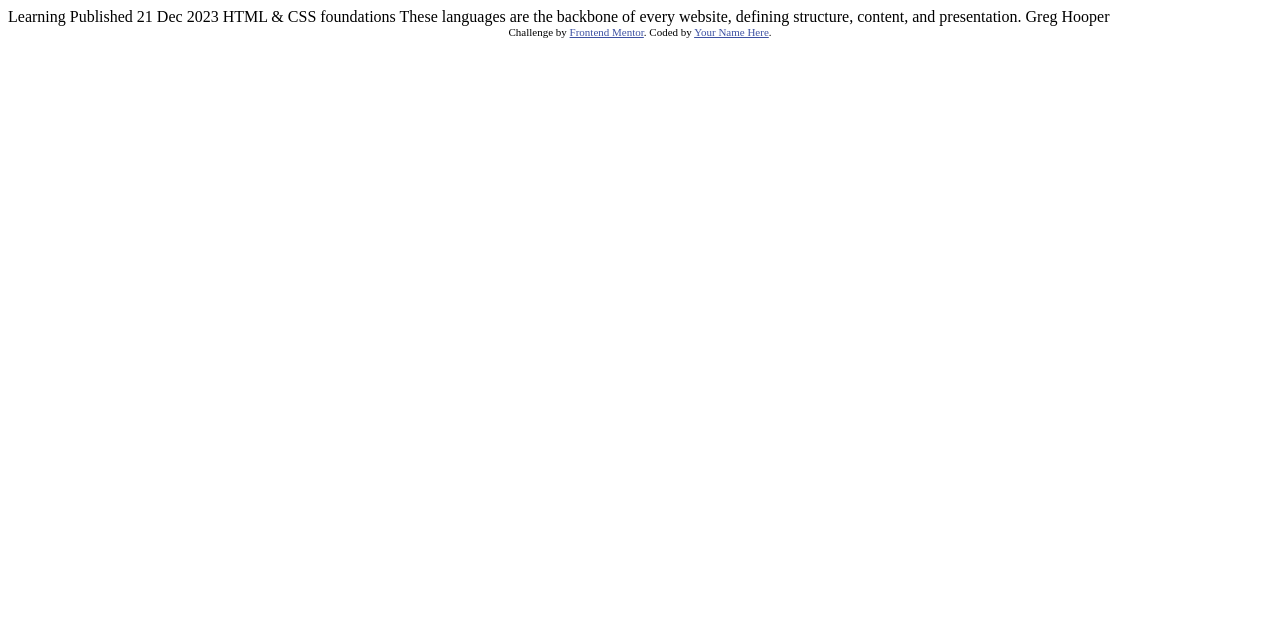
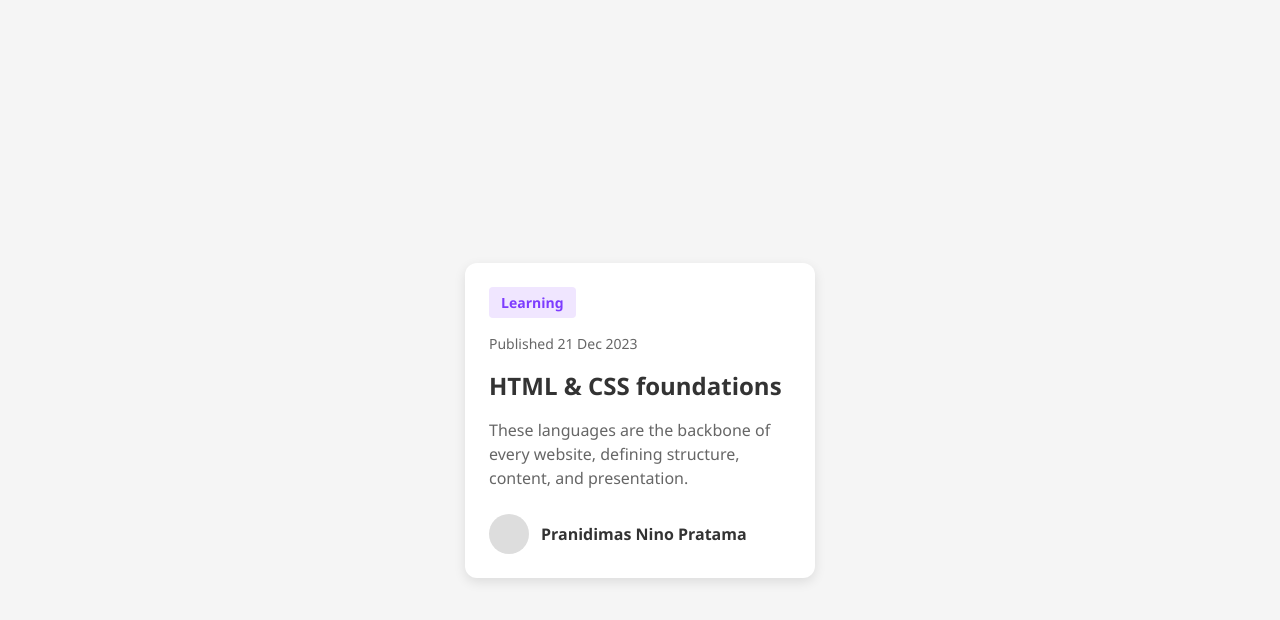
Before and after one commit to pninopratama/blog-preview-card-main, a plain HTML site: page index.html in a window 1280 px wide. Drawn offline with Linux system fonts and the light colour scheme.

Commit message:
first commit

```diff
--- a/index.html
+++ b/index.html
@@ -1,34 +1,91 @@
 <!DOCTYPE html>
 <html lang="en">
 <head>
-  <meta charset="UTF-8">
-  <meta name="viewport" content="width=device-width, initial-scale=1.0"> <!-- displays site properly based on user's device -->
+    <meta charset="UTF-8">
+    <meta name="viewport" content="width=device-width, initial-scale=1.0">
+    <title>HTML & CSS Foundations</title>
+    <style>
+        body {
+            font-family: 'Segoe UI', Tahoma, Geneva, Verdana, sans-serif;
+            background-color: #f5f5f5;
+            display: flex;
+            justify-content: center;
+            align-items: center;
+            min-height: 100vh;
+            margin: 0;
+            padding: 20px;
+        }
 
-  <link rel="icon" type="image/png" sizes="32x32" href="./assets/images/favicon-32x32.png">
+        .card {
+            background-color: white;
+            border-radius: 12px;
+            box-shadow: 0 4px 12px rgba(0, 0, 0, 0.1);
+            width: 100%;
+            max-width: 350px;
+            padding: 24px;
+            box-sizing: border-box;
+        }
 
-  <title>Frontend Mentor | Blog preview card</title>
+        .learning-badge {
+            display: inline-block;
+            background-color: #f0e6ff;
+            color: #7d3cff;
+            padding: 6px 12px;
+            border-radius: 4px;
+            font-size: 14px;
+            font-weight: bold;
+            margin-bottom: 16px;
+        }
 
-  <!-- Feel free to remove these styles or customise in your own stylesheet 👍 -->
-  <style>
-    .attribution { font-size: 11px; text-align: center; }
-    .attribution a { color: hsl(228, 45%, 44%); }
-  </style>
+        .published-date {
+            color: #666;
+            font-size: 14px;
+            margin-bottom: 16px;
+        }
+
+        h1 {
+            font-size: 24px;
+            margin: 0 0 16px 0;
+            color: #333;
+        }
+
+        p {
+            color: #666;
+            font-size: 16px;
+            line-height: 1.5;
+            margin: 0 0 24px 0;
+        }
+
+        .author {
+            display: flex;
+            align-items: center;
+            gap: 12px;
+        }
+
+        .author-avatar {
+            width: 40px;
+            height: 40px;
+            border-radius: 50%;
+            background-color: #ddd;
+            /* Placeholder for avatar image */
+        }
+
+        .author-name {
+            font-weight: bold;
+            color: #333;
+        }
+    </style>
 </head>
 <body>
-
-  Learning
-
-  Published 21 Dec 2023
-
-  HTML & CSS foundations
-
-  These languages are the backbone of every website, defining structure, content, and presentation.
-
-  Greg Hooper
-
-  <div class="attribution">
-    Challenge by <a href="https://www.frontendmentor.io?ref=challenge" target="_blank">Frontend Mentor</a>.
-    Coded by <a href="#">Your Name Here</a>.
-  </div>
+    <div class="card">
+        <div class="learning-badge">Learning</div>
+        <div class="published-date">Published 21 Dec 2023</div>
+        <h1>HTML & CSS foundations</h1>
+        <p>These languages are the backbone of every website, defining structure, content, and presentation.</p>
+        <div class="author">
+            <div class="author-avatar"></div>
+            <div class="author-name">Pranidimas Nino Pratama</div>
+        </div>
+    </div>
 </body>
 </html>
```
